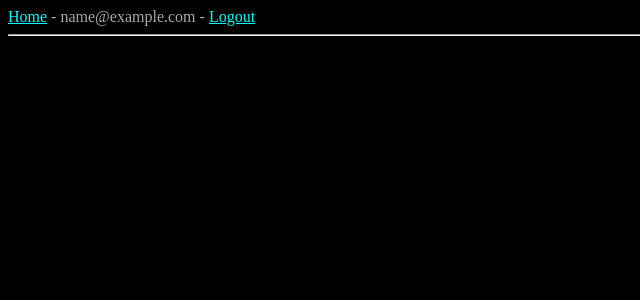
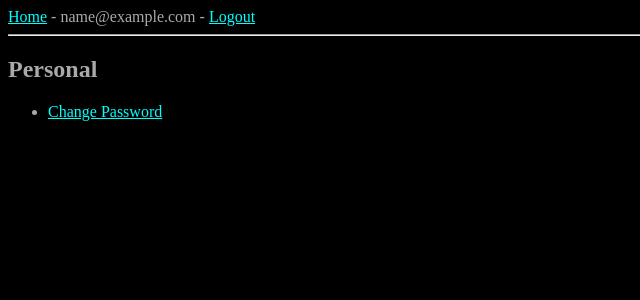
Before and after one commit to ftc16072/managePhotos, a Django app: page /photos/ in a window 1280 px wide. Shown: the top 300 px of the page, without its empty margins (0-640 px from the left). Run offline with Django 4.2, Linux system fonts and the light colour scheme; the visitor is signed in with stand-in values (Sample User, id 1); data that the repository does not hold is empty.

Commit message:
Change to add password_change to profile page

```diff
--- a/manage_photos/urls.py
+++ b/manage_photos/urls.py
@@ -18,12 +18,18 @@ from django.urls import include, path
 from django.views.generic.base import RedirectView
 from django.conf import settings
 from django.conf.urls.static import static
+from django.contrib.auth import views as auth_views
 
 urlpatterns = [
     path('', RedirectView.as_view(url='photos/')),
     path('photos/', include('photos.urls')),
     path('admin/', admin.site.urls),
     # Add Django site authentication urls (for login, logout, password management)
+    path('accounts/password_change/',
+         auth_views.PasswordChangeView.as_view(
+             template_name='registration/password_change.html',
+             success_url='/photos/'),
+         name='change_password'),
     path('accounts/', include('django.contrib.auth.urls')),
 ]
 
--- a/photos/templates/photos/profile.html
+++ b/photos/templates/photos/profile.html
@@ -16,9 +16,12 @@
 <H2>Admin</H2>
 <ul>
 {% for team in admin_teams %}
-<li><A href="{% url 'team_admin' team_id=team.id %}">{{ team.name }}</A></li><ul>
+<li><A href="{% url 'team_admin' team_id=team.id %}">{{ team.name }}</A></li>
 {% endfor %}
 </ul>
 {% endif %}
-
+<H2>Personal</H2>
+<ul>
+  <li><a href="{% url 'password_change' %}">Change Password</a></li>
+</ul>
 {% endblock %}
--- a/photos/templates/registration/password_change.html
+++ b/photos/templates/registration/password_change.html
@@ -7,7 +7,7 @@
     <form method="post">
         {% csrf_token %}
         {{ form.as_p }}
-        <a href="{% url 'home' %}">Back</a>
+        <a href="{% url 'profile' %}">Back</a>
         <button type="submit">Submit</button>
     </form>
 {% endblock content %}
```
